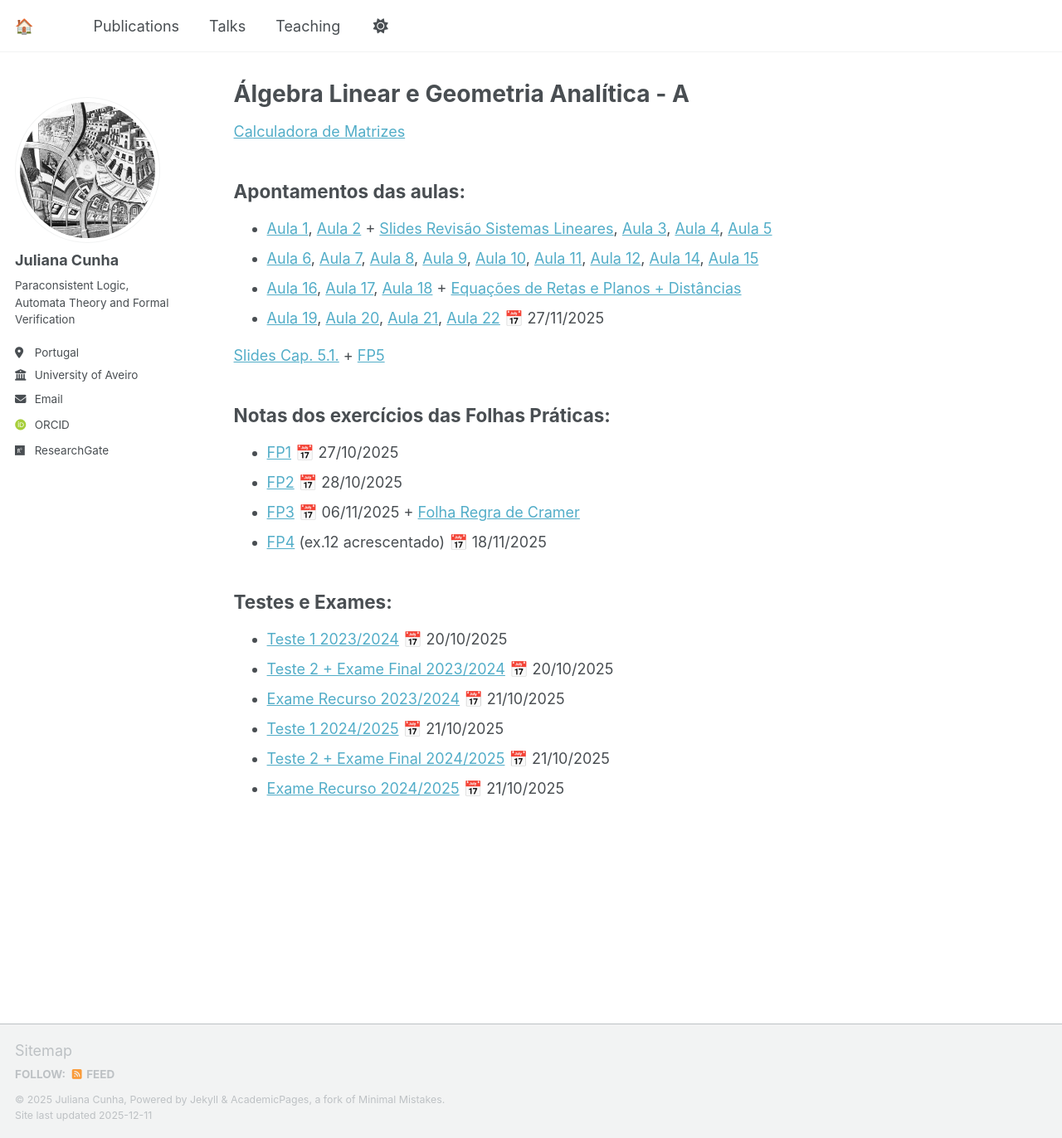
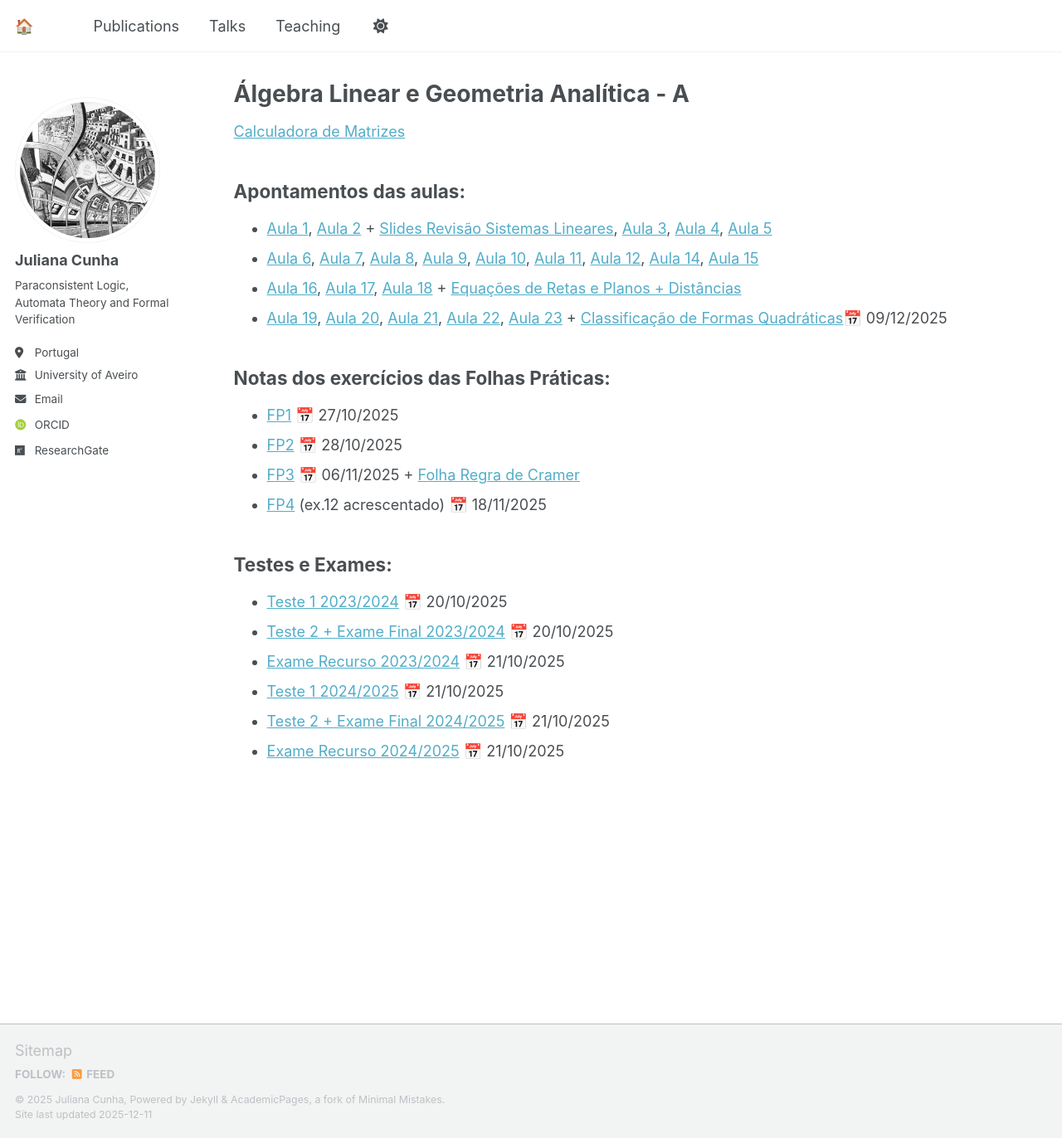
Before and after one commit to juliana-cunha/juliana-cunha.github.io, a Jekyll site: the page built from _pages/teaching.md, in a window 1280 px wide and 1372 px high. Shown: the whole window at 83% size. Built offline with Jekyll 4.4.1, drawn with Linux system fonts in a browser that asks for light colours; some web fonts are replaced; a script that is not in the unit is left out.

Commit message:
Update teaching.md

```diff
--- a/_pages/teaching.md
+++ b/_pages/teaching.md
@@ -13,9 +13,7 @@ Apontamentos das aulas:
 - [Aula 1](https://juliana-cunha.github.io/files/Aula%201.pdf), [Aula 2](https://juliana-cunha.github.io/files/Aula%202.pdf) + [Slides Revisão Sistemas Lineares](https://juliana-cunha.github.io/files/Revis%C3%A3o_sistemas_lineares.pdf), [Aula 3](https://juliana-cunha.github.io/files/Aula%203.pdf), [Aula 4](https://juliana-cunha.github.io/files/Aula%204.pdf), [Aula 5](https://juliana-cunha.github.io/files/Aula%205.pdf)
 - [Aula 6](https://juliana-cunha.github.io/files/Aula%206.pdf), [Aula 7](https://juliana-cunha.github.io/files/Aula%207.pdf), [Aula 8](https://juliana-cunha.github.io/files/Aula%208.pdf), [Aula 9](https://juliana-cunha.github.io/files/Aula%209.pdf), [Aula 10](https://juliana-cunha.github.io/files/Aula%2010.pdf), [Aula 11](https://juliana-cunha.github.io/files/Aula%2011.pdf), [Aula 12](https://juliana-cunha.github.io/files/Aula%2012.pdf), [Aula 14](https://juliana-cunha.github.io/files/Aula%2014.pdf), [Aula 15](https://juliana-cunha.github.io/files/Aula%2015.pdf)
 - [Aula 16](https://juliana-cunha.github.io/files/Aula%2016.pdf), [Aula 17](https://juliana-cunha.github.io/files/Aula%2017.pdf), [Aula 18](https://juliana-cunha.github.io/files/Aula%2018.pdf) + [Equações de Retas e Planos + Distâncias](https://juliana-cunha.github.io/files/Retas__Planos_e_dista%CC%82ncias.pdf)
-- [Aula 19](https://juliana-cunha.github.io/files/Aula%2019.pdf), [Aula 20](https://juliana-cunha.github.io/files/Aula%2020.pdf), [Aula 21](https://juliana-cunha.github.io/files/Aula%2021.pdf), [Aula 22](https://juliana-cunha.github.io/files/Aula%2022.pdf) 📅 27/11/2025
-
-[Slides Cap. 5.1.](https://juliana-cunha.github.io/files/Cap5-1-Valores%20e%20Vetores%20Pr%C3%B3prios.pdf) + [FP5](https://juliana-cunha.github.io/files/FP5_24_25.pdf)
+- [Aula 19](https://juliana-cunha.github.io/files/Aula%2019.pdf), [Aula 20](https://juliana-cunha.github.io/files/Aula%2020.pdf), [Aula 21](https://juliana-cunha.github.io/files/Aula%2021.pdf), [Aula 22](https://juliana-cunha.github.io/files/Aula%2022.pdf), [Aula 23](https://juliana-cunha.github.io/files/Aula%2022.pdf) + [Classificação de Formas Quadráticas](https://juliana-cunha.github.io/files/classificacao_formasquadraticas.pdf)📅 09/12/2025
 
 Notas dos exercícios das Folhas Práticas:
 ------
```
